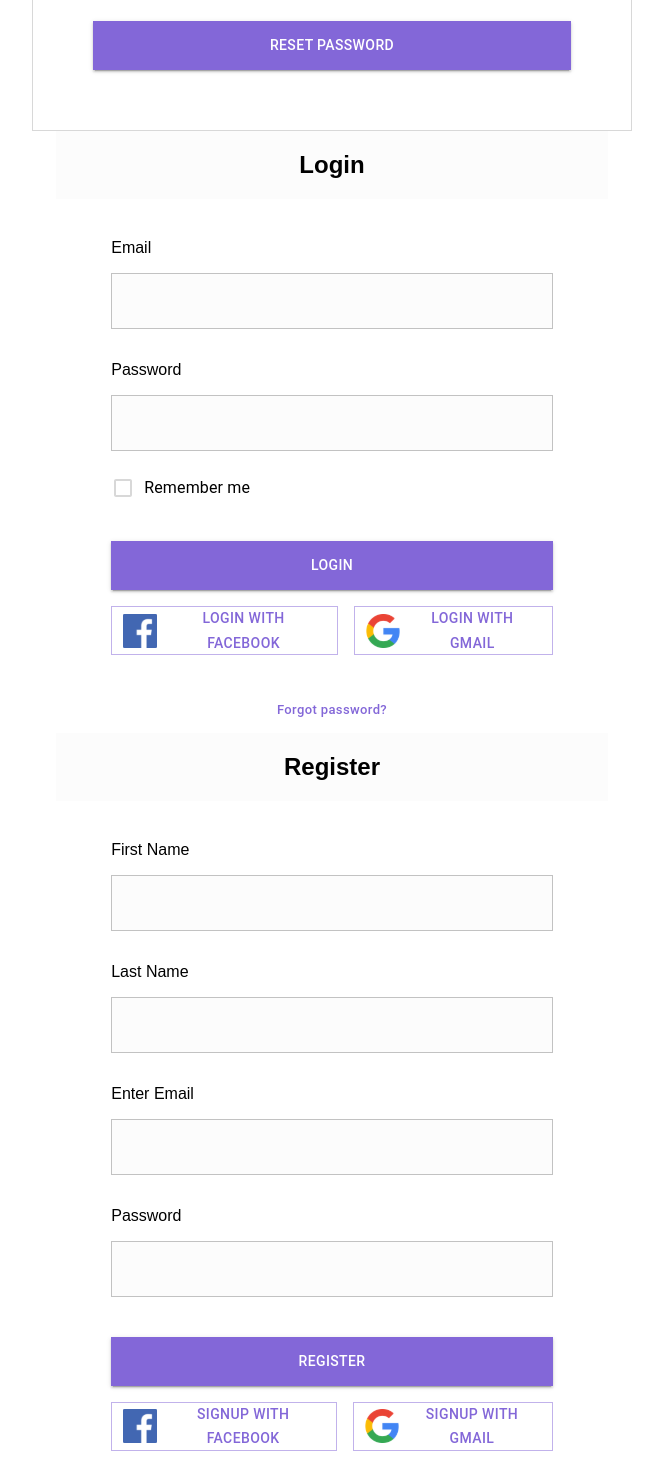
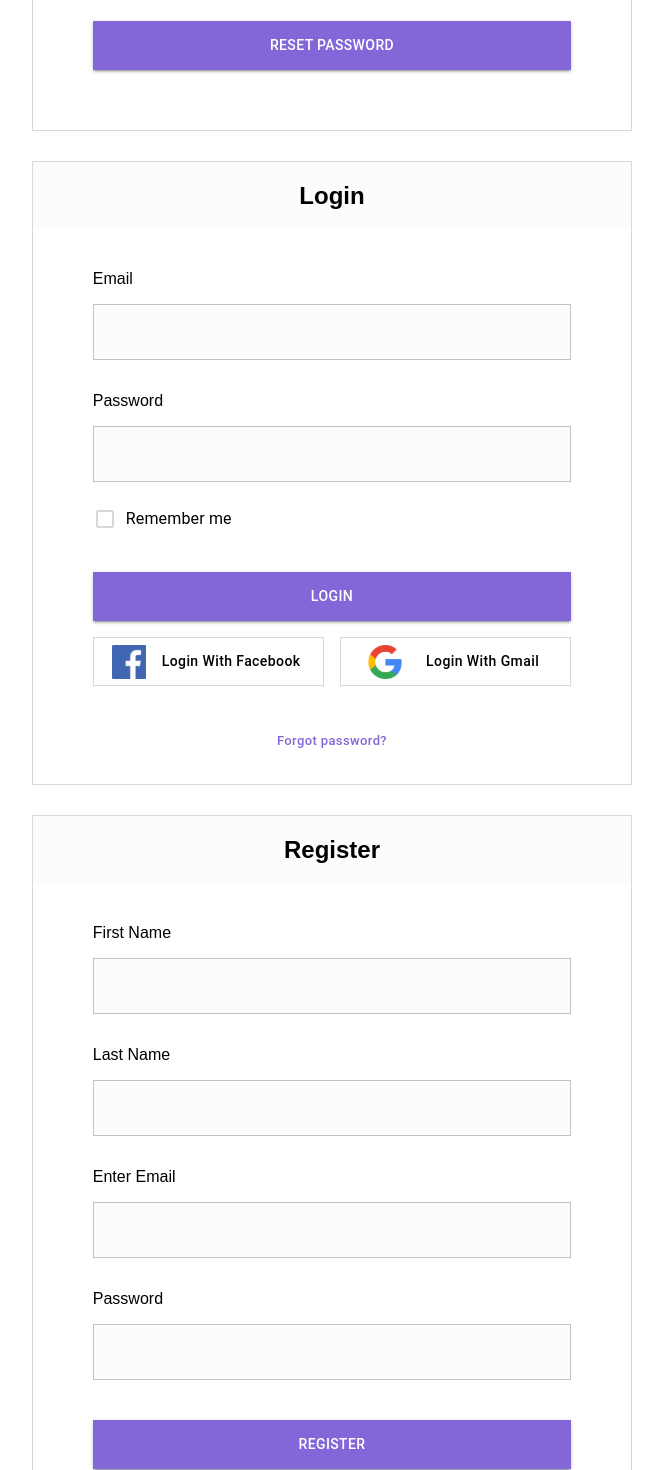
Before and after one commit to abecirovic3/Auction-App, a React (Create React App) app in the folder auction-app-frontend/: page /login in a window 1280 px wide. Shown: the part 300-1770 px from the top of the page, without its empty margins (308-971 px from the left). Built offline with nearby package versions, Linux system fonts and the light colour scheme.

Commit message:
Change id to class for social-media-stack container

```diff
--- a/auction-app-frontend/src/components/Login/Login.js
+++ b/auction-app-frontend/src/components/Login/Login.js
@@ -23,7 +23,7 @@ const Login = () => {
     return (
         <StyledEngineProvider injectFirst>
             <ThemeProvider theme={theme}>
-                <Container id="login-container" maxWidth="sm">
+                <Container className="form-container" maxWidth="sm">
                     <h5>Login</h5>
 
                     <Stack width="80%" margin="auto" spacing={4}>
@@ -46,7 +46,7 @@ const Login = () => {
                         <Stack spacing={2}>
                             <Button color={"primary"} variant="contained">Login</Button>
 
-                            <Stack id="social-media-stack" direction="row" spacing={2}>
+                            <Stack className="social-media-stack" direction="row" spacing={2}>
                                 <Button variant="outlined" startIcon={<img src={facebookIcon} alt="Facebook" />}>
                                     Login With Facebook
                                 </Button>
--- a/auction-app-frontend/src/components/Register/Register.js
+++ b/auction-app-frontend/src/components/Register/Register.js
@@ -22,7 +22,7 @@ const Register = () => {
     return (
         <StyledEngineProvider injectFirst>
             <ThemeProvider theme={theme}>
-                <Container id="login-container" maxWidth="sm">
+                <Container className="form-container" maxWidth="sm">
                     <h5>Register</h5>
 
                     <Stack width="80%" margin="auto" spacing={5}>
@@ -51,7 +51,7 @@ const Register = () => {
                         <Stack spacing={2}>
                             <Button color={"primary"} variant="contained">Register</Button>
 
-                            <Stack id="social-media-stack" direction="row" spacing={2} >
+                            <Stack className="social-media-stack" direction="row" spacing={2} >
                                 <Button variant="outlined" startIcon={<img src={facebookIcon} alt="Facebook" />}>
                                     Signup With Facebook
                                 </Button>
```
